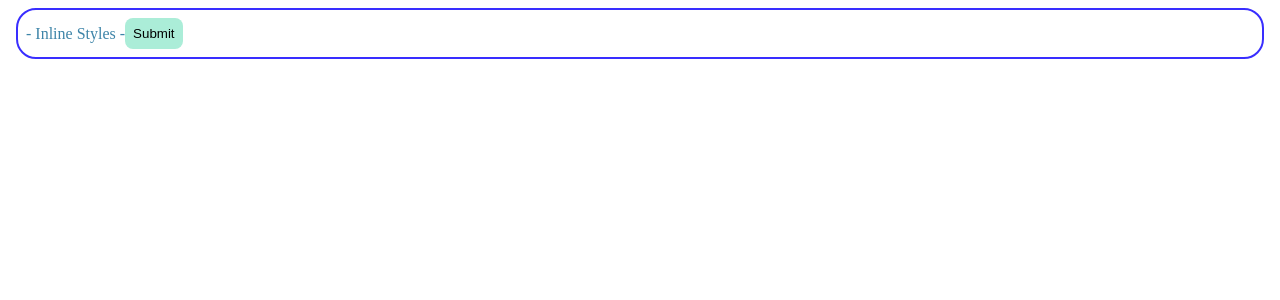
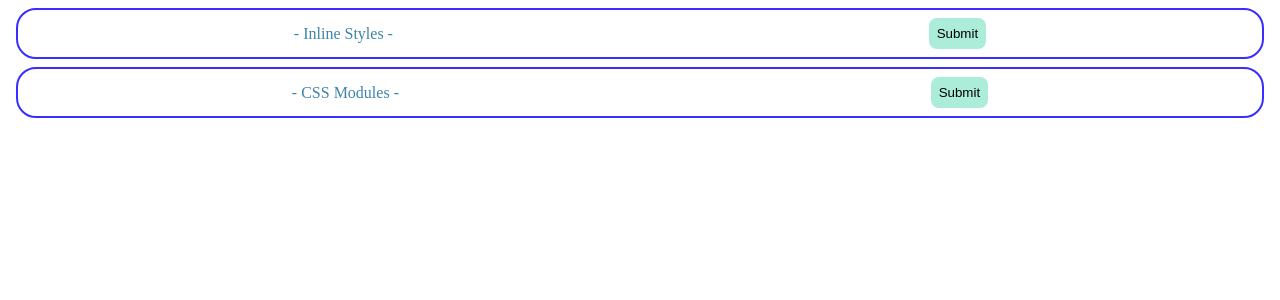
Before and after one commit to anakin1359/react-css-env, a React (Create React App) app: page / in a window 1280 px wide. Shown: the top 300 px of the page. Built offline with nearby package versions, Linux system fonts and the light colour scheme.

Commit message:
CSS Modules

```diff
--- a/package.json
+++ b/package.json
@@ -6,9 +6,12 @@
     "@testing-library/jest-dom": "^5.16.4",
     "@testing-library/react": "^13.2.0",
     "@testing-library/user-event": "^13.5.0",
+    "node": "^18.4.0",
+    "node-sass": "^7.0.1",
     "react": "^18.1.0",
     "react-dom": "^18.1.0",
     "react-scripts": "5.0.1",
+    "sass": "^1.53.0",
     "web-vitals": "^2.1.4"
   },
   "scripts": {
--- a/src/App.js
+++ b/src/App.js
@@ -1,10 +1,12 @@
+import { CssModules } from "./components/CssModules";
 import { InlineStyle } from "./components/inlineStyle";
-import "./styles.css";
+import "./styles.scss";
 
 export default function App() {
     return (
         <div className="App">
             <InlineStyle />
+            <CssModules />
         </div>
     );
 }
--- /dev/null
+++ b/src/components/CssModules.jsx
@@ -0,0 +1,14 @@
+import classes from "./CssModules.module.scss";
+
+export const CssModules = () => {
+    return (
+        <div className={classes.container}>
+            <p className={classes.title}>- CSS Modules -</p>
+            <button
+                className={classes.button}
+            >
+                Submit
+            </button>
+        </div>
+    );
+};
--- /dev/null
+++ b/src/components/CssModules.module.scss
@@ -0,0 +1,26 @@
+.container {
+    border: solid 2px #392eff;
+    border-radius: 20px;
+    padding: 8px;
+    margin: 8px;
+    display: flex;
+    justify-content: space-around;
+    align-items: center;
+}
+
+.title {
+    margin: 0;
+    color: #3d84a8;
+}
+
+.button {
+    background-color: #abedd8;
+    border: none;
+    padding: 8px;
+    border-radius: 8px;
+    &:hover {
+        background-color: #46cdcf;
+        color: #fff;
+        cursor: pointer;
+    }
+}
--- a/src/components/inlineStyle.jsx
+++ b/src/components/inlineStyle.jsx
@@ -5,7 +5,7 @@ export const InlineStyle = () => {
         padding: "8px",
         margin: "8px",
         display: "flex",
-        justifyCenter: "space-around",
+        justifyContent: "space-around",
         alignItems: "center",
     };
     const titleStyle     = {
```
Also changed, not shown: src/styles.scss (renamed from src/styles.css), 2 other files (tests, documents, lock files or other folders).
